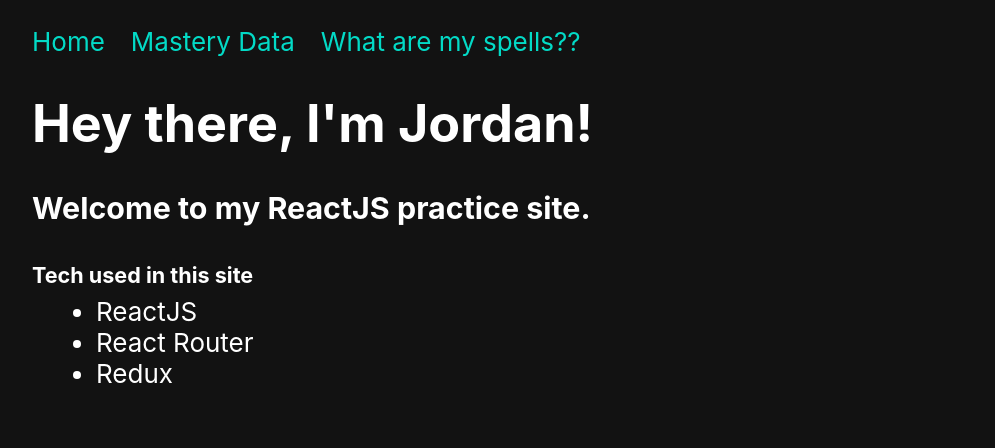
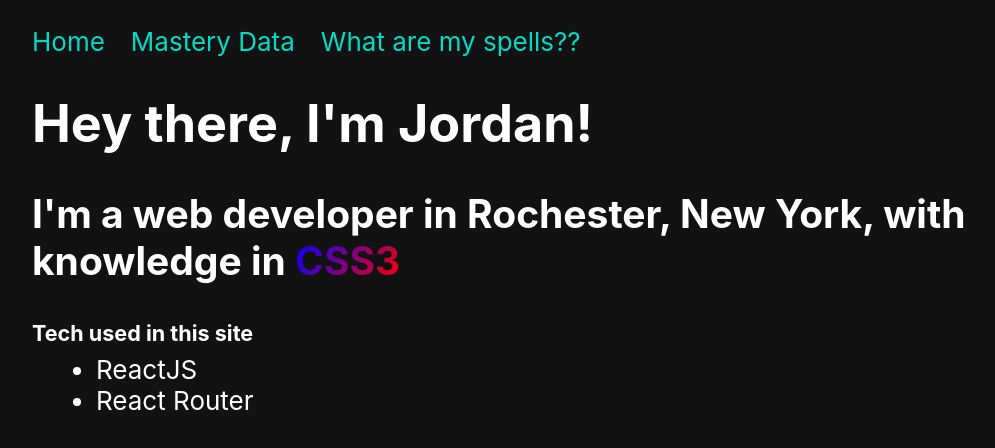
Before and after one commit to jordandarling/jordandarling.github.io, a React (Create React App) app in the folder my-app/: page /Home in a window 1280 px wide. Shown: the top 448 px of the page, without its empty margins (46-1041 px from the left). Built offline with nearby package versions, Linux system fonts and the light colour scheme.

Commit message:
Working on personal page

```diff
--- a/my-app/src/Home.js
+++ b/my-app/src/Home.js
@@ -1,17 +1,33 @@
 import React from 'react';
+import { useEffect, useState } from 'react';
 import './css/Home.css';
+
+const HeroText = (props) => {
+    const [currentWord, wordSelect] = useState('');
+
+    useEffect(()=> {
+        let count = 0;
+        wordSelect(props.specialties[count]);
+        setInterval(function(){
+            count = (count >= props.specialties.length - 1) ? 0 : count+=1;
+            wordSelect(props.specialties[count]);
+        }, 2500);
+    }, [])
+    return(
+        <span className="heroText">{currentWord}</span>
+    )
+}
 
 function Home(){
     return(
         <div>
             <h1>Hey there, I'm Jordan!</h1>
-            <h3>Welcome to my ReactJS practice site.</h3>
+            <h2>I'm a web developer in Rochester, New York, with knowledge in <HeroText specialties={['React', 'HTML5', 'CSS3', 'PHP']}/></h2>
             <div className="techList">
                 <h5>Tech used in this site</h5>
                 <ul>
                     <li>ReactJS</li>
                     <li>React Router</li>
-                    <li>Redux</li>
                 </ul>
             </div>
         </div>
--- a/my-app/src/css/Home.css
+++ b/my-app/src/css/Home.css
@@ -1,2 +1,7 @@
 .techList h5{margin-bottom: 0; padding-bottom: 0;}
 .techList ul{margin: 1vh 0 0 5vw}
+.heroText{
+    background: linear-gradient(305deg, red, blue);
+background-clip: text;
+-webkit-text-fill-color: transparent;
+}
```
